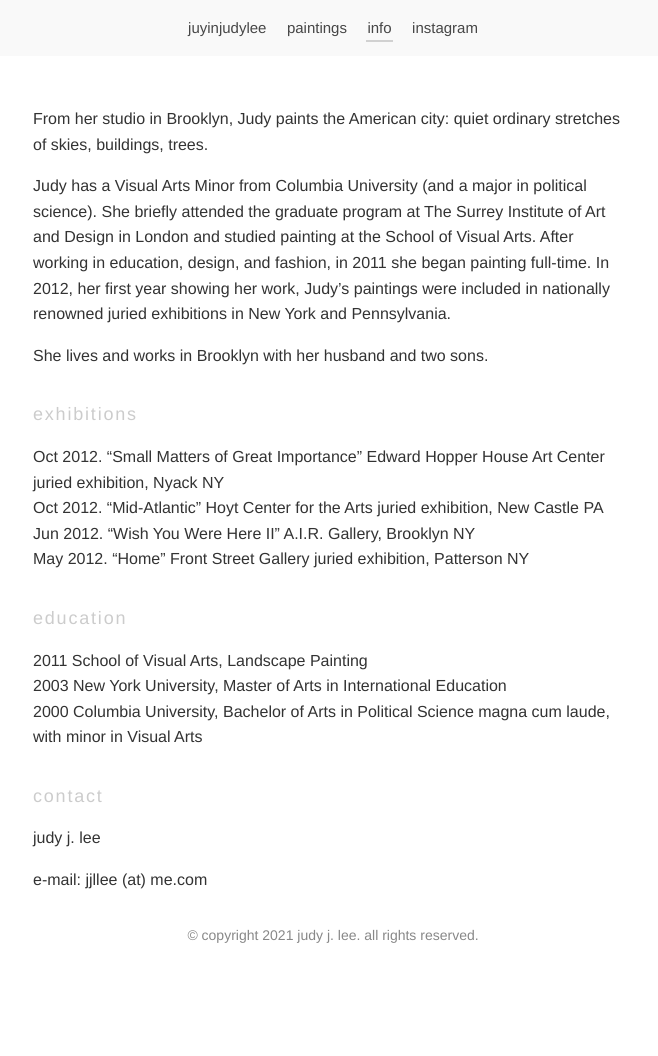
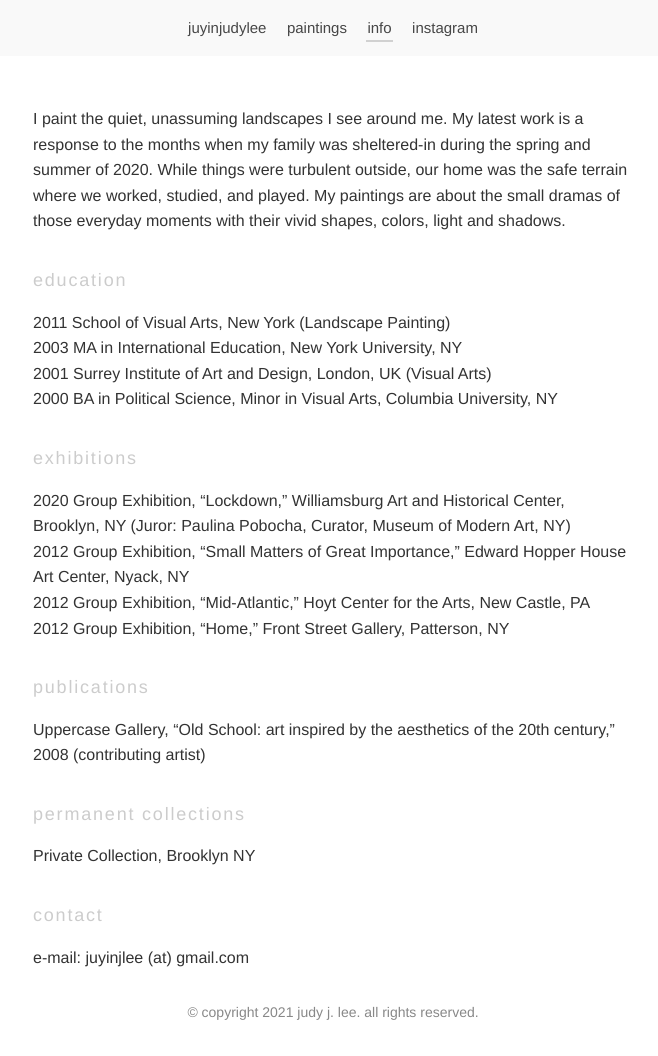
Before and after one commit to shawnliu/jjllee.com, a Jekyll site: the page built from info.md, in a window 1280 px wide and 1056 px high. Shown: the whole window, without its empty margins (307-965 px from the left). Built offline with Jekyll 4.4.1, drawn with Linux system fonts in a browser that asks for light colours.

Commit message:
update info page

```diff
--- a/info.md
+++ b/info.md
@@ -3,35 +3,38 @@ layout: info
 title: info
 ---
 
-From her studio in Brooklyn, Judy paints the American city: quiet ordinary stretches of skies, buildings, trees.
+I paint the quiet, unassuming landscapes I see around me. My latest work is a response to the months when my family was sheltered-in during the spring and summer of 2020. While things were turbulent outside, our home was the safe terrain where we worked, studied, and played. My paintings are about the small dramas of those everyday moments with their vivid shapes, colors, light and shadows.
 
+education
+---------
 
-Judy has a Visual Arts Minor from Columbia University (and a major in political science). She briefly attended the graduate program at The Surrey Institute of Art and Design in London and studied painting at the School of Visual Arts. After working in education, design, and fashion, in 2011 she began painting full-time. In 2012, her first year showing her work, Judy’s paintings were included in nationally renowned juried exhibitions in New York and Pennsylvania.
-
-She lives and works in Brooklyn with her husband and two sons.
+* 2011  School of Visual Arts, New York (Landscape Painting)
+* 2003 	MA in International Education, New York University, NY
+* 2001 	Surrey Institute of Art and Design, London, UK (Visual Arts)
+* 2000 	BA in Political Science, Minor in Visual Arts, Columbia University, NY
 
 
 exhibitions
 -----------
 
-* Oct 2012. “Small Matters of Great Importance” Edward Hopper House Art Center juried exhibition, Nyack NY
-* Oct 2012. “Mid-Atlantic” Hoyt Center for the Arts juried exhibition, New Castle PA
-* Jun 2012. “Wish You Were Here II” A.I.R. Gallery, Brooklyn NY
-* May 2012. “Home” Front Street Gallery juried exhibition, Patterson NY
+* 2020	Group Exhibition, “Lockdown,” Williamsburg Art and Historical Center, Brooklyn, NY (Juror: Paulina Pobocha, Curator, Museum of Modern Art, NY)
+* 2012	Group Exhibition, “Small Matters of Great Importance,” Edward Hopper House Art Center, Nyack, NY
+* 2012	Group Exhibition, “Mid-Atlantic,” Hoyt Center for the Arts, New Castle, PA
+* 2012	Group Exhibition, “Home,” Front Street Gallery, Patterson, NY
 
 
+publications
+------------
 
-education
----------
+Uppercase Gallery, “Old School: art inspired by the aesthetics of the 20th century,” 2008 (contributing artist)
 
-* 2011 School of Visual Arts, Landscape Painting
-* 2003 New York University, Master of Arts in International Education
-* 2000 Columbia University, Bachelor of Arts in Political Science magna cum laude, with minor in Visual Arts
+
+permanent collections
+-----------
+Private Collection, Brooklyn NY
 
 
 contact
 -------
 
-judy j. lee
-
-e-mail: jjllee (at) me.com
+e-mail: juyinjlee (at) gmail.com
```
